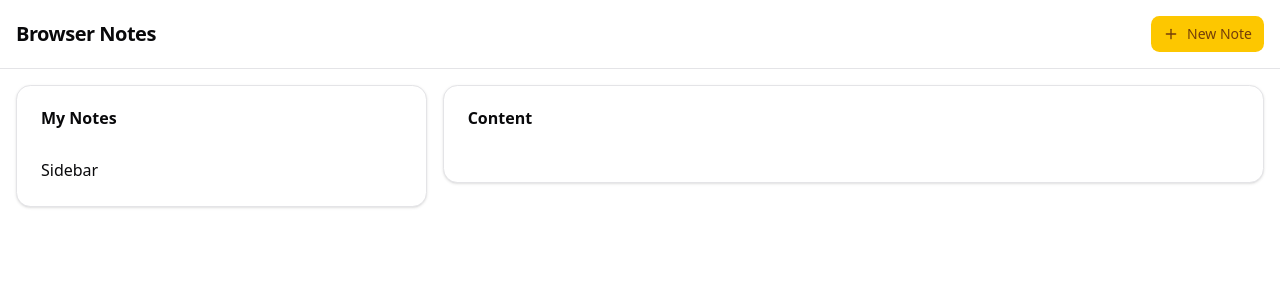
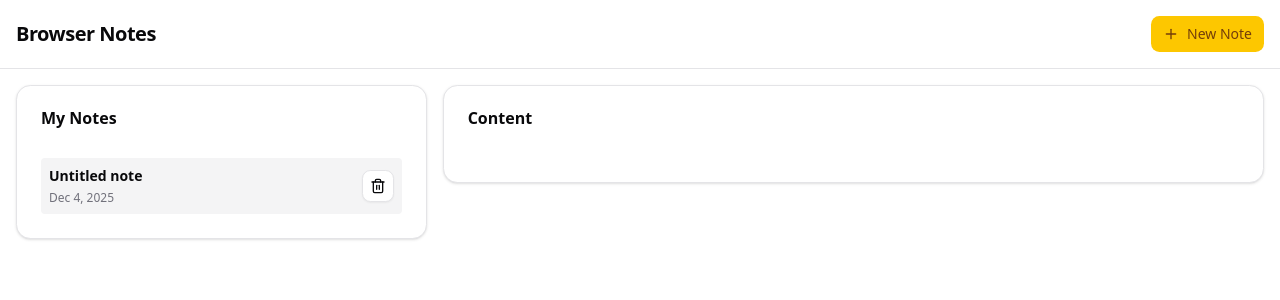
Before and after one commit to mfgcorpusjr/browser-notes, a React (Vite) app: page / in a window 1280 px wide. Both pictures are taken after a click on the button "New Note". Shown: the top 300 px of the page. Built offline with nearby package versions, Linux system fonts and the light colour scheme.

Commit message:
NoteListItem component

```diff
--- a/package.json
+++ b/package.json
@@ -15,6 +15,7 @@
     "@tailwindcss/vite": "^4.1.17",
     "class-variance-authority": "^0.7.1",
     "clsx": "^2.1.1",
+    "date-fns": "^4.1.0",
     "lucide-react": "^0.555.0",
     "react": "^19.2.0",
     "react-dom": "^19.2.0",
--- /dev/null
+++ b/src/components/NoteList.tsx
@@ -0,0 +1,15 @@
+import NoteListItem from "@/components/NoteListItem";
+
+import useNoteStore from "@/stores/useNoteStore";
+
+export default function NoteList() {
+  const notes = useNoteStore((state) => state.notes);
+
+  return (
+    <div className="space-y-1">
+      {notes.map((note) => (
+        <NoteListItem key={note.id} note={note} />
+      ))}
+    </div>
+  );
+}
--- /dev/null
+++ b/src/components/NoteListItem.tsx
@@ -0,0 +1,47 @@
+import clsx from "clsx";
+import { LucideTrash2 } from "lucide-react";
+
+import { Button } from "@/components/ui/button";
+
+import { type Note } from "@/types";
+import { formatDate } from "@/utils";
+import useNoteStore from "@/stores/useNoteStore";
+
+type NoteListItemProps = {
+  note: Note;
+};
+
+export default function NoteListItem({ note }: NoteListItemProps) {
+  const selectedNote = useNoteStore((state) => state.selectedNote);
+  const selectNote = useNoteStore((state) => state.selectNote);
+
+  return (
+    <div
+      className={clsx(
+        "flex items-center gap-2 p-2 rounded hover:bg-muted cursor-pointer",
+        {
+          "bg-muted": note.id === selectedNote?.id,
+        }
+      )}
+      onClick={() => selectNote(note)}
+    >
+      <div className="flex-1 flex flex-col gap-1">
+        <span className="text-sm font-semibold">{note.title}</span>
+        {note.content && (
+          <span className="text-xs text-muted-foreground">{note.content}</span>
+        )}
+        <span className="text-xs text-muted-foreground">
+          {formatDate(note.createdAt)}
+        </span>
+      </div>
+
+      <Button
+        variant="outline"
+        size="icon-sm"
+        className="hover:text-destructive cursor-pointer"
+      >
+        <LucideTrash2 />
+      </Button>
+    </div>
+  );
+}
--- a/src/components/Sidebar.tsx
+++ b/src/components/Sidebar.tsx
@@ -1,4 +1,5 @@
 import { Card, CardHeader, CardTitle, CardContent } from "@/components/ui/card";
+import NoteList from "@/components/NoteList";
 
 export default function Sidebar() {
   return (
@@ -6,7 +7,9 @@ export default function Sidebar() {
       <CardHeader>
         <CardTitle>My Notes</CardTitle>
       </CardHeader>
-      <CardContent>Sidebar</CardContent>
+      <CardContent>
+        <NoteList />
+      </CardContent>
     </Card>
   );
 }
--- a/src/stores/useNoteStore.ts
+++ b/src/stores/useNoteStore.ts
@@ -9,6 +9,7 @@ type NoteStore = {
   isEditing?: boolean;
 
   createNote: () => void;
+  selectNote: (note: Note) => void;
 };
 
 const useNoteStore = create<NoteStore>((set) => ({
@@ -27,6 +28,10 @@ const useNoteStore = create<NoteStore>((set) => ({
       isEditing: true,
     }));
   },
+
+  selectNote: (note: Note) => {
+    set({ selectedNote: note });
+  },
 }));
 
 export default useNoteStore;
--- /dev/null
+++ b/src/utils.ts
@@ -0,0 +1,5 @@
+import { format } from "date-fns";
+
+export const formatDate = (timestamp: number) => {
+  return format(timestamp, "MMM d, yyyy");
+};
```
Also changed, not shown: 1 other file (tests, documents, lock files or other folders).
